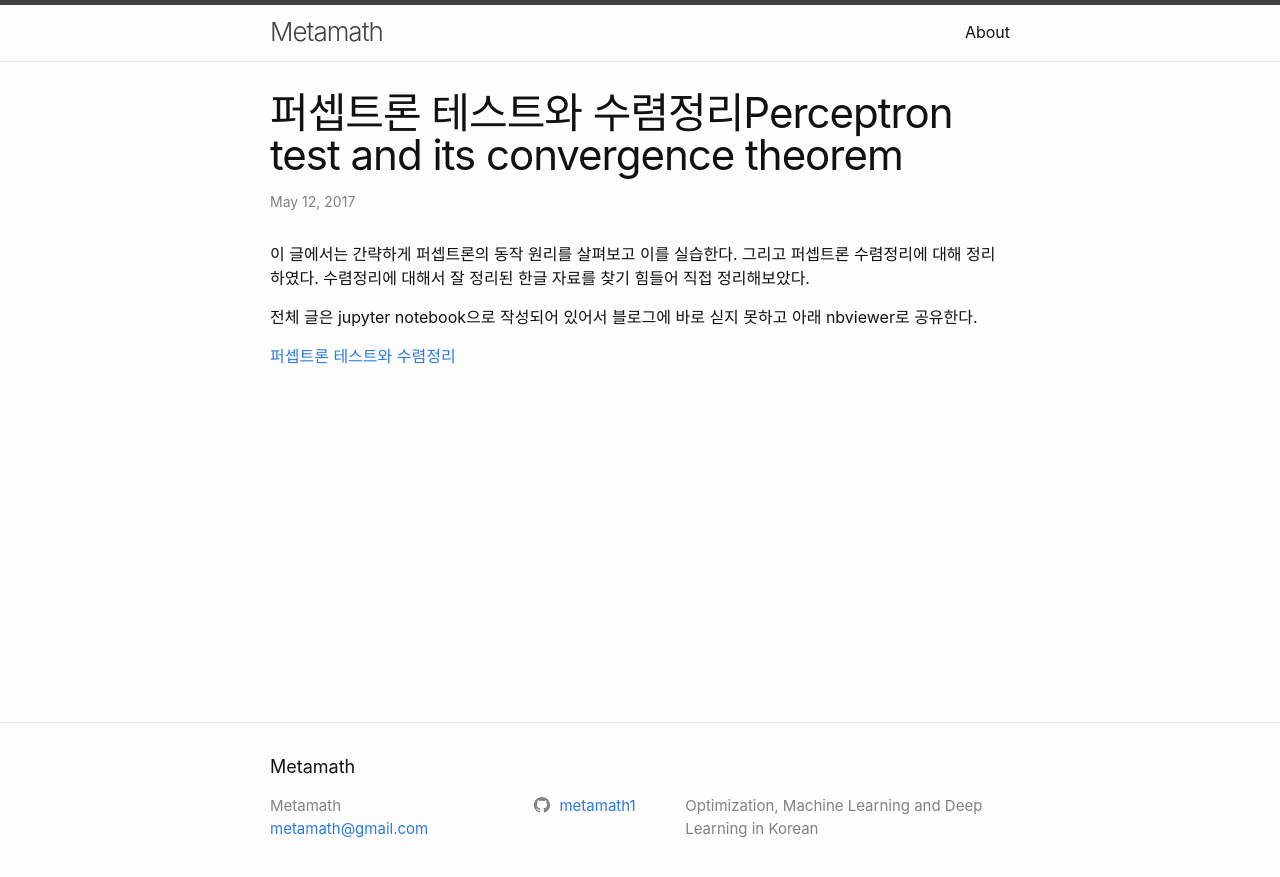
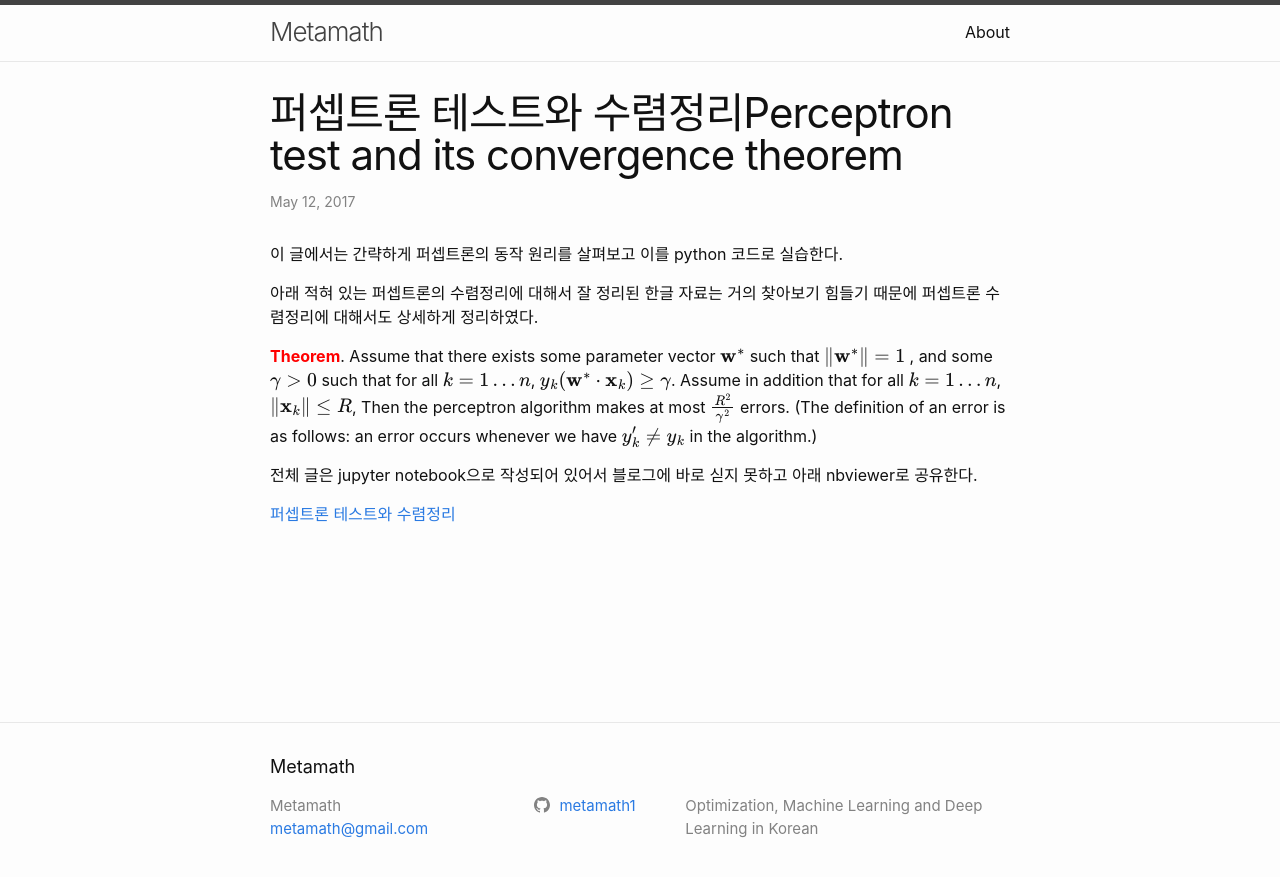
Before and after one commit to metamath1/metamath1.github.io, a Jekyll site: the page built from _posts/2017-05-12-perceptron-conv-theorem.markdown, in a window 1280 px wide. Shown: the top 877 px of the page. Built offline with Jekyll 4.4.1, drawn with Linux system fonts in a browser that asks for light colours; formulas are drawn with MathJax 3.

Commit message:
퍼셉트론 수렴정리 스타일 수정

```diff
--- a/_posts/2017-05-12-perceptron-conv-theorem.markdown
+++ b/_posts/2017-05-12-perceptron-conv-theorem.markdown
@@ -2,10 +2,16 @@
 layout: post
 title:  "퍼셉트론 테스트와 수렴정리Perceptron test and its convergence theorem"
 date:   2017-05-12
+tags: [perceptron, machine-learning, convergence, python]
+use_math: true
 ---
-이 글에서는 간략하게 퍼셉트론의 동작 원리를 살펴보고 이를 실습한다.
-그리고 퍼셉트론 수렴정리에 대해 정리하였다.
-수렴정리에 대해서 잘 정리된 한글 자료를 찾기 힘들어 직접 정리해보았다.
+
+이 글에서는 간략하게 퍼셉트론의 동작 원리를 살펴보고 이를 python 코드로 실습한다.
+
+아래 적혀 있는 퍼셉트론의 수렴정리에 대해서 잘 정리된 한글 자료는 거의 찾아보기 힘들기 때문에
+퍼셉트론 수렴정리에 대해서도 상세하게 정리하였다.
+
+<b style="color:#FF0000">Theorem</b>. Assume that there exists some parameter vector $\mathbf{w}^{\*}$ such that $\lVert\mathbf{w}^{\*}\rVert=1$ , and some $\gamma>0$ such that for all $k=1 ... n$, $y\_{k}(\mathbf{w}^{\*} \cdot \mathbf{x}\_{k}) \ge \gamma$. Assume in addition that for all $k=1 ... n$, $\lVert \mathbf{x}\_{k} \rVert \le R$, Then the perceptron algorithm makes at most $\frac{R^{2}}{\gamma^{2}}$ errors. (The definition of an error is as follows: an error occurs whenever we have $y'\_{k} \ne y\_{k}$ in the algorithm.)
 
 전체 글은 jupyter notebook으로 작성되어 있어서 블로그에 바로 싣지 못하고 아래 nbviewer로 공유한다.
 
```
